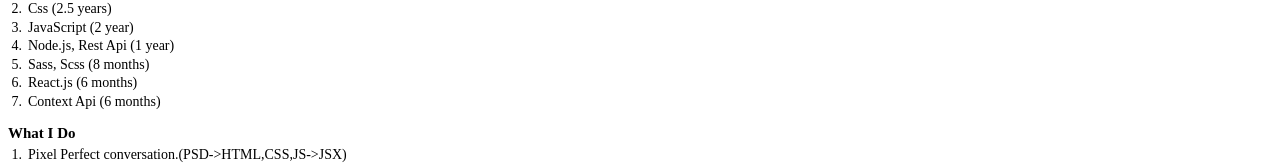
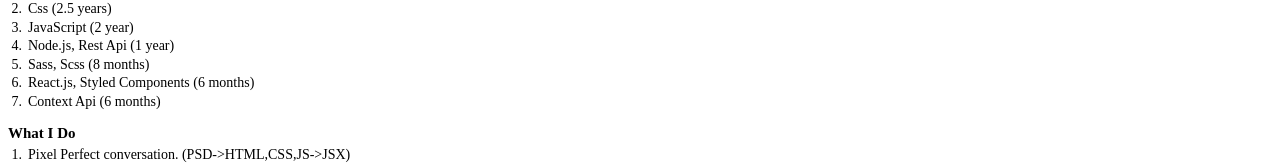
Before and after one commit to yusufcode/mywebsite-next, a Next.js app: page /cv-resume in a window 1280 px wide. Shown: the part 271-435 px from the top of the page. Built offline with nearby package versions, Linux system fonts and the light colour scheme.

Commit message:
Update cv-resume.js

```diff
--- a/pages/cv-resume.js
+++ b/pages/cv-resume.js
@@ -12,21 +12,21 @@
   "JavaScript (2 year)",
   "Node.js, Rest Api (1 year)",
   "Sass, Scss (8 months)",
-  "React.js (6 months)",
+  "React.js, Styled Components (6 months)",
   "Context Api (6 months)"
 ]
 
 const doList = [
-  "Pixel Perfect conversation.(PSD->HTML,CSS,JS->JSX)",
+  "Pixel Perfect conversation. (PSD->HTML,CSS,JS->JSX)",
   "Careful on UI/UX issues.",
-  "Coding by considiring SEO rules.(Importance of html tags)",
+  "Coding by considiring SEO rules. (Importance of html tags)",
   "Fully responsive designs with all devices."
 ]
 
 const goalsList = [
   "Become an expert of React. (main goal)",
-  "Develop mobile apps on React Native.(to support website already builded)",
-  "Develop games for mobile and desktop platforms on Unity.(personal entertainment)"
+  "Develop mobile apps on React Native. (to support website already builded)",
+  "Develop games for mobile and desktop platforms on Unity. (personal entertainment)"
 ]
 
 const titleAndDescriptionList = [
```
